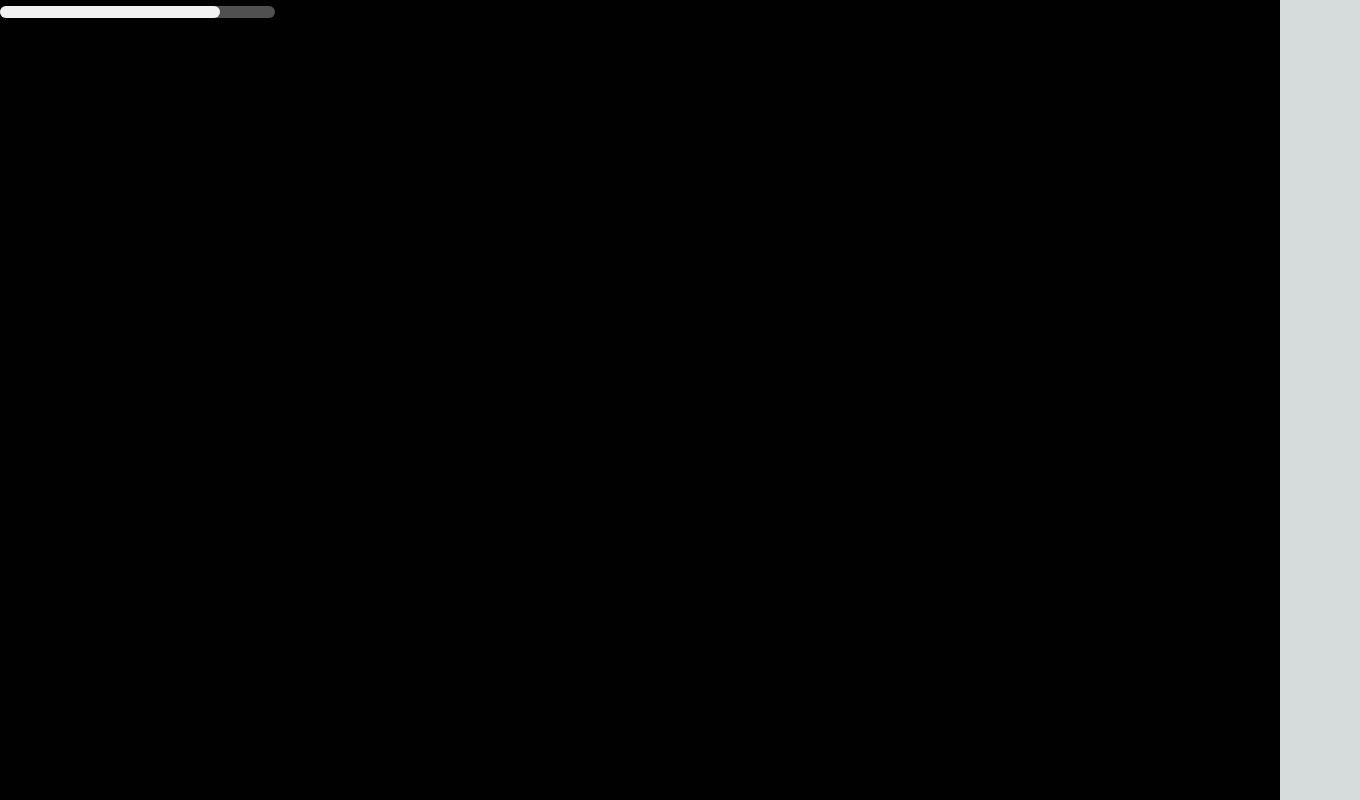
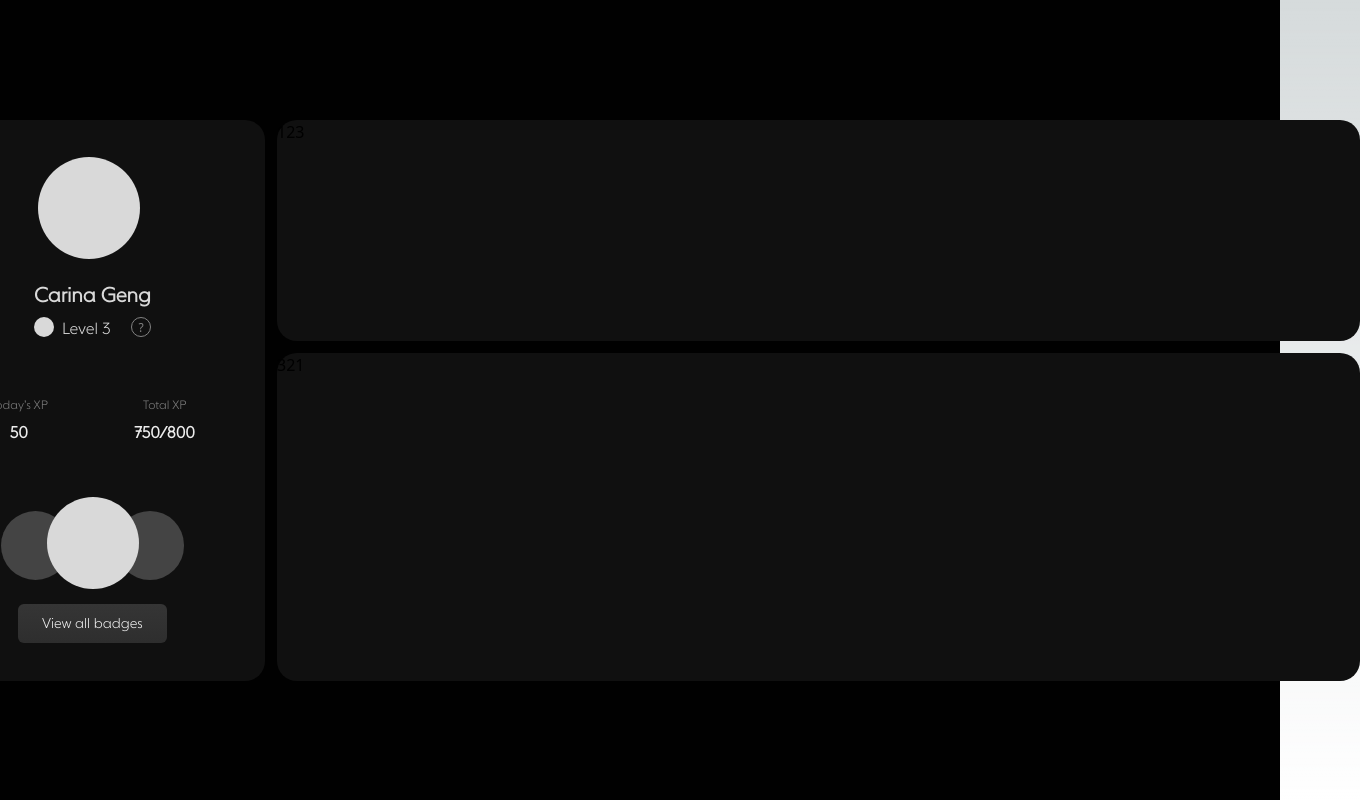
Before and after one commit to telescope114/cameron, a Next.js app: page / in a window 1280 px wide. Shown: the whole page, 1360 px wide, since content can reach past the window. Built offline with nearby package versions, Linux system fonts and the light colour scheme.

Commit message:
feat: 完成 左侧用户卡片编写
feat:
完成 左侧用户卡片编写

```diff
--- a/src/components/atoms/Button.tsx
+++ b/src/components/atoms/Button.tsx
@@ -1,18 +1,19 @@
 import React from 'react'
 
-type props = {
+export type props = {
   children?: React.ReactNode,
   onClick?: () => any,
   disabled?: boolean,
-  type?: 'default' | 'primary'
+  type?: 'default' | 'primary',
+  className?: string
 }
 
-const getClasses = ({ disabled, type }: props): string => {
+const getClasses = ({ disabled, type, className }: props): string => {
   let out = 'px-6 py-3 rounded-md font-button-font text-button leading-button font-normal '
   if (disabled) out += 'bg-disabled text-disabled cursor-not-allowed'
   else if (type === 'primary') out += 'bg-primary text-primary cursor-pointer'
   else out += 'bg-button-default text-default cursor-pointer'
-  return out
+  return out + className
 }
 
 const Button: React.FC<props> = (props) => {
--- a/src/components/atoms/Card.tsx
+++ b/src/components/atoms/Card.tsx
@@ -1,12 +1,13 @@
 import React from 'react'
 
-type props = {
+export type props = {
+  className?: string,
   children?: React.ReactNode,
   width?: number | string,
   height?: number | string
 }
-const Card: React.FC<props> = ({ children }) => {
-  return <div className={'bg-card rounded-card inline-block'}>
+const Card: React.FC<props> = ({ children, className, width, height }) => {
+  return <div className={'bg-card rounded-card inline-block ' + className} style={{ width, height }}>
     { children }
   </div>
 }
--- a/src/components/atoms/CircleBox.tsx
+++ b/src/components/atoms/CircleBox.tsx
@@ -1,11 +1,12 @@
 import React from 'react'
 
-type props = {
+export type props = {
   radius: number,
-  children?: React.ReactNode
+  children?: React.ReactNode,
+  className?: string
 }
-const CircleBox: React.FC<props> = ({ radius, children }) => {
-  return (<div className={`rounded-full overflow-hidden inline-block`} style={{ width: radius, height: radius }}>
+const CircleBox: React.FC<props> = ({ radius, children, className }) => {
+  return (<div className={`rounded-full overflow-hidden inline-block ` + className} style={{ width: radius, height: radius }}>
     { children }
   </div>)
 }
--- a/src/components/atoms/Tabs.tsx
+++ b/src/components/atoms/Tabs.tsx
@@ -1,6 +1,6 @@
 import React, { useMemo } from 'react'
 
-type props = {
+export type props = {
   value: string,
   config: Array<{ value: string, title: string }>,
   onChange?: any
@@ -17,7 +17,7 @@ const Tabs: React.FC<props> = ({ value, config, onChange }) => {
         <div className={`h-0.5 mt-11px rounded-sm ${ item.value === value ? 'bg-tabs-active' : '' }`}></div>
       </div>)
     })
-  }, [config, value])
+  }, [config, onChange, value])
   return (
     <div className={`flex border-b border-tabs`}>
       { tab }
--- a/src/components/atoms/progress/LineProgress.tsx
+++ b/src/components/atoms/progress/LineProgress.tsx
@@ -1,6 +1,6 @@
 import React from 'react'
 
-type props = {
+export type props = {
   value: number
 }
 
--- /dev/null
+++ b/src/components/molecules/UserInfo.tsx
@@ -0,0 +1,27 @@
+import React from 'react'
+import CircleBox from '@/components/atoms/CircleBox'
+
+export type props = {
+  username: string,
+  level: string
+}
+const UserInfo: React.FC<props> = ({ username, level }) => {
+  return (
+    <div className="user-info mx-10">
+      <CircleBox radius={102} className={'mx-2'} ><div className="w-full h-full bg-user-info-main" /></CircleBox>
+      <div className="user-info-detail mt-5">
+        <div className="user-info-name font-bold text-xl font-button-font leading-5 text-user-info-main text-center" >{ username }</div>
+        <div className="user-info-level flex justify-between mt-3 mx-1">
+          <div className={'flex'}>
+            <CircleBox radius={20} ><div className="w-full h-full bg-user-info-main" /></CircleBox>
+            <div className={'text-user-info-main font-button-font ml-2'}>{ level }</div>
+          </div>
+          <CircleBox radius={20} className={'text-user-info-others border border-user-info-others'} ><div className="w-full h-full text-center text-xs leading-5">?</div></CircleBox>
+        </div>
+      </div>
+    </div>
+  )
+}
+
+UserInfo.displayName = 'UserInfo'
+export default UserInfo
--- /dev/null
+++ b/src/components/molecules/UserOthers.tsx
@@ -0,0 +1,36 @@
+import React, { useMemo } from 'react'
+import CircleBox from '../atoms/CircleBox'
+import Button from '../atoms/Button'
+
+export type props = {
+  xp: Array<{ title: string, value: string }>
+}
+const UserOthers: React.FC<props> = ({ xp }) => {
+  const xpDom = useMemo(() => {
+    return xp.map((item, index) => {
+      return (
+        <div className={'text-center'} key={index}>
+          <div className="level-title text-xs text-user-level-title font-button-font">{ item.title }</div>
+          <div className="level-title text-base leading-4 font-button-font font-bold text-default mt-3">{ item.value }</div>
+        </div>
+      )
+    })
+  }, [xp])
+  return (<div className={''}>
+    <div className="mt-14 flex justify-between">
+      { xpDom[0] }
+      { xpDom[1] }
+    </div>
+    <div className={'relative flex mt-14'} style={{ marginLeft: 11, marginRight: 11 }}>
+      <CircleBox className={'mt-3.5'} radius={69}><div className={'w-full h-full'} style={{ backgroundColor: '#444444' }}/></CircleBox>
+      <CircleBox className={'mt-3.5 ml-11.5'} radius={69}><div className={'w-full h-full'} style={{ backgroundColor: '#444444' }}/></CircleBox>
+      <CircleBox className={'absolute left-11.5'} radius={92}><div className={'w-full h-full bg-user-info-main'} /></CircleBox>
+    </div>
+    <div className={'mt-6 mx-7'}>
+      <Button>View all badges</Button>
+    </div>
+  </div>)
+}
+
+UserOthers.displayName = 'UserOthers'
+export default UserOthers
--- a/src/components/organisms/UserCard.tsx
+++ b/src/components/organisms/UserCard.tsx
@@ -1,7 +1,24 @@
 import React from 'react'
+import UserInfo, { type props as userInfoProps } from '../molecules/UserInfo'
+import UserOthers, { type props as userOthersProps } from '../molecules/UserOthers'
 
 const UserCard: React.FC = () => {
-  return (<div className={'w-345 h-561 bg-user-card-bg ml-80'}></div>)
+  const userInfo: userInfoProps = {
+    username: 'Carina Geng',
+    level: 'Level 3'
+  }
+  const userOthers: userOthersProps = {
+    xp: [
+      { title: 'Today’s XP', value: '50' },
+      { title: 'Total XP', value: '750/800' }
+    ]
+  }
+  return (<div className={'w-full h-full'}>
+    <div style={{ margin: '37px 70px 0 70px' }}>
+      <UserInfo { ...userInfo } />
+      <UserOthers { ...userOthers } />
+    </div>
+  </div>)
 }
 
 UserCard.displayName = 'UserCard'
--- a/src/pages/index.tsx
+++ b/src/pages/index.tsx
@@ -1,10 +1,19 @@
 import React from 'react'
-import LineProgress from "@/components/atoms/progress/LineProgress";
+import Card from '@/components/atoms/Card'
+import UserCard from '@/components/organisms/UserCard'
 
 const Home: React.FC = () => {
   return (
-    <main className={`h-screen bg-main w-full`}>
-        <LineProgress value={0.8} />
+    <main className={`h-screen bg-main flex justify-center items-center`}>
+      <div className="flex">
+        <Card width={345} height={561}>
+          <UserCard />
+        </Card>
+        <div className={'inline-block ml-3'} style={{ width: 1083 }}>
+          <Card height={221} width={1083}>123</Card>
+          <Card height={328} width={1083} className={'mt-3'}>321</Card>
+        </div>
+      </div>
     </main>
   )
 }
--- a/tailwind.config.js
+++ b/tailwind.config.js
@@ -14,20 +14,27 @@ module.exports = {
         'disabled': 'rgba(255, 255, 255, 0.2)',
         'line-progress': '#F2F2F2',
         'line-progress-null': '#505050',
-        'tabs-active': '#EDEDED'
-      },
-      borderRadius: {
-        'card': '20px'
+        'tabs-active': '#EDEDED',
+        'user-info-main': '#D9D9D9',
+        'user-info-others': '#828282'
       },
       borderColor: {
-        tabs: '#282828'
+        tabs: '#282828',
+        'user-info-main': '#D9D9D9',
+        'user-info-others': '#828282'
       },
       textColor: {
         'default': '#EDEDED',
         'primary': '#030303',
         'disabled': '#000000',
         'tabs': '#B2B2B2',
-        'tabs-active': '#EDEDED'
+        'tabs-active': '#EDEDED',
+        'user-info-main': '#D9D9D9',
+        'user-info-others': '#828282',
+        'user-level-title': '#7D7D7D'
+      },
+      borderRadius: {
+        'card': '20px'
       },
       width: {
         'line-progress': '275px'
@@ -37,7 +44,15 @@ module.exports = {
       },
       margin: {
         '80': '80px',
-        '11px': '11px'
+        '11px': '11px',
+        '11.5': '46px',
+        '7.5': '30px'
+      },
+      padding: {
+        '7.5': '30px'
+      },
+      spacing: {
+        '11.5': '46px'
       },
       fontSize: {
         'button': '14px'
```
Also changed, not shown: src/images/line.svg (added).
